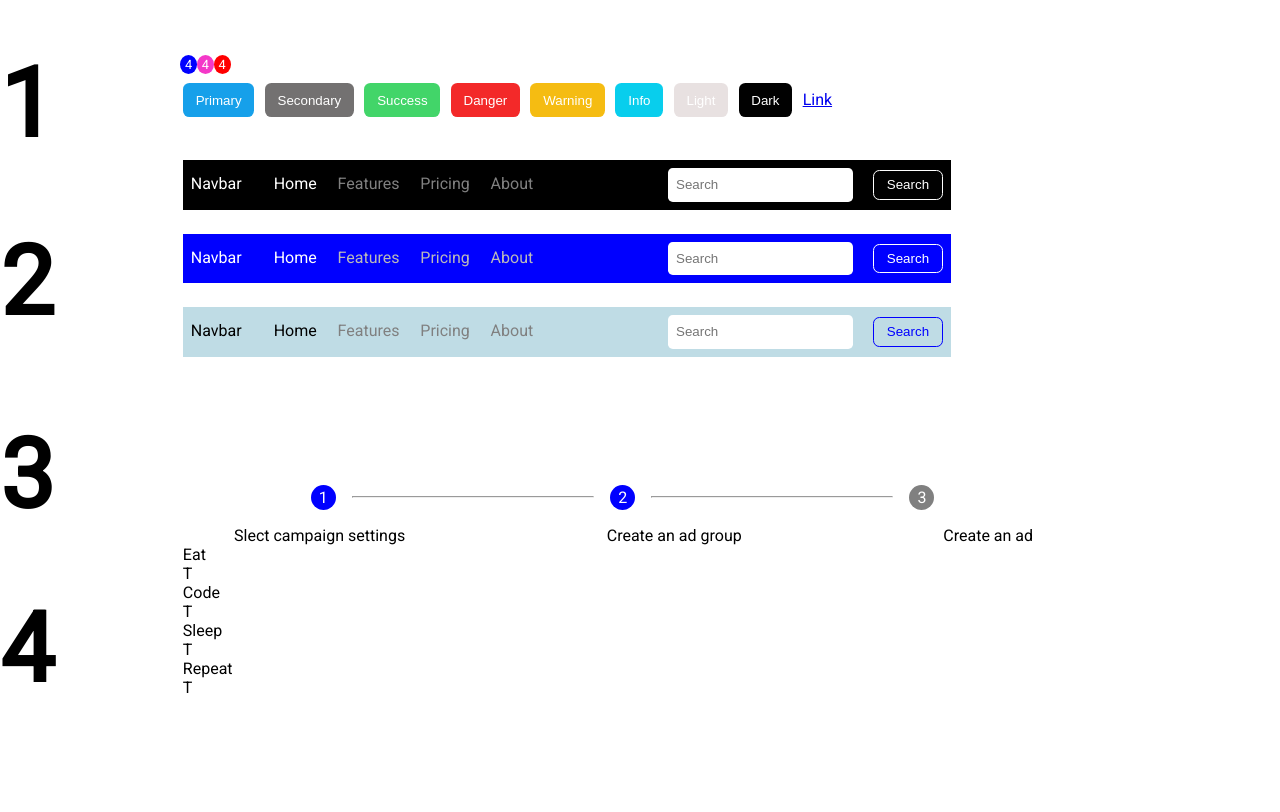
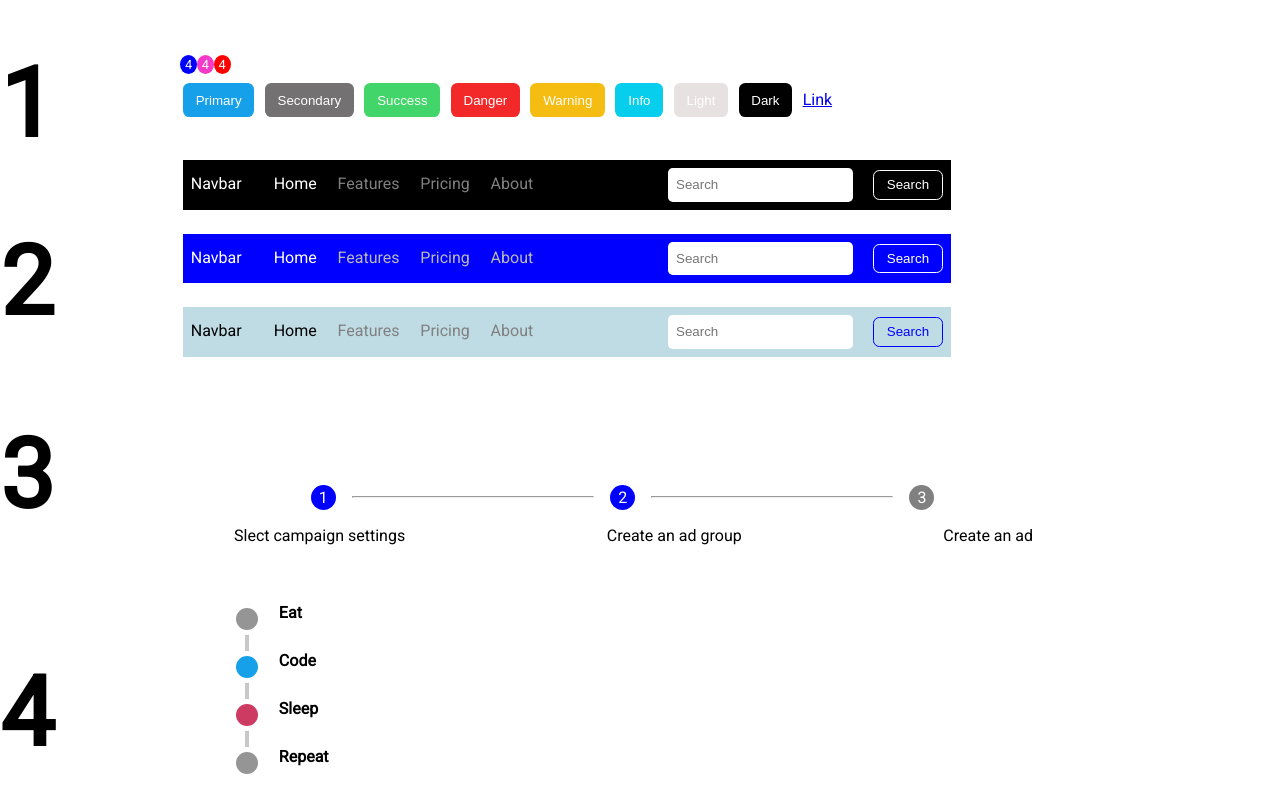
Before and after one commit to aniket-sigmoid/HTML-CSS-Practice, a plain HTML site: page Page 2/index.html in a window 1280 px wide. Drawn offline with Linux system fonts and the light colour scheme.

Commit message:
edited pages

```diff
--- a/Page 2/style.css
+++ b/Page 2/style.css
@@ -200,3 +200,60 @@
 .container {
   position: relative;
 }
+/* 4-timeline */
+.timeline {
+  margin: 3rem;
+}
+
+.container {
+  position: relative;
+}
+
+.list-wrapper {
+  position: relative;
+}
+
+.list-item-wrapper {
+  margin-top: 10px;
+  position: relative;
+}
+
+.list-bullet {
+  float: left;
+  margin-right: 1rem;
+  background: #959595;
+  border: 5px solid white;
+  height: 2rem;
+  width: 2rem;
+  border-radius: 100px;
+}
+
+.bullet-code {
+  background-color: #16a0ea;
+}
+
+.bullet-sleep {
+  background-color: #ce3b62;
+}
+
+.list-item {
+  display: table-row;
+  vertical-align: middle;
+}
+
+.list-title {
+  font-weight: 700;
+}
+
+.list-text {
+  font-weight: 400;
+  color: white;
+}
+
+.vertical-line {
+  background: #c9c8c8;
+  width: 4px;
+  height: 90%;
+  position: absolute;
+  left: 0.9rem;
+}
```
Lines whose indentation alone changed are shown as unchanged.
